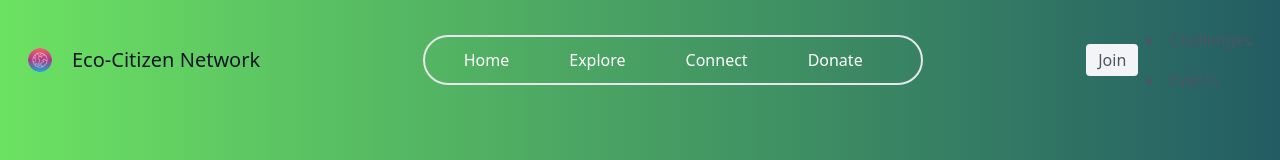
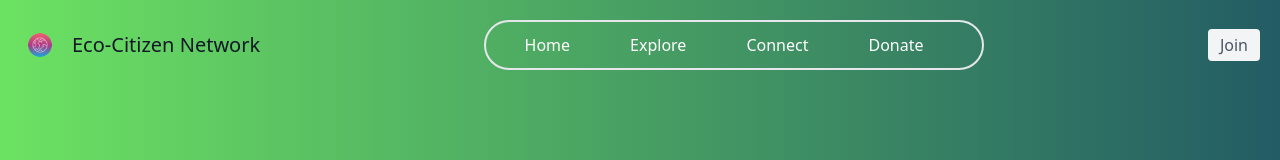
Before and after one commit to arjunrathod91/Eco-Citizen-Network-, a Next.js app: page / in a window 1280 px wide. Shown: the top 160 px of the page. Built offline with nearby package versions, Linux system fonts and the light colour scheme.

Commit message:
git removing dropdown for clean setup i will add after completing explre page

```diff
--- a/src/components/Navbar.js
+++ b/src/components/Navbar.js
@@ -19,10 +19,6 @@ function Navbar() {
     </nav>
     <button className="inline-flex items-center bg-gray-100 border-0 py-1 px-3 focus:outline-none hover:bg-gray-200 rounded text-base mt-4 md:mt-0">  Join
    </button>
-    <div className={hover ? 'flex-col absolute top-[70px] left-[47%] bg-white list-none p-[1px] rounded-[4px]':'none'} onMouseEnter={()=>setHover(true)} onMouseLeave={()=>setHover(false)}>
-        <li className='hover:bg-[#7C827C40] hover:text-black py-2 px-2  cursor-pointer'>Challenges</li>
-        <li className='hover:bg-[#7C827C40] hover:text-black py-2 px-2  cursor-pointer'>Events</li>
-    </div>
   </div>
 </header>
   )
```
